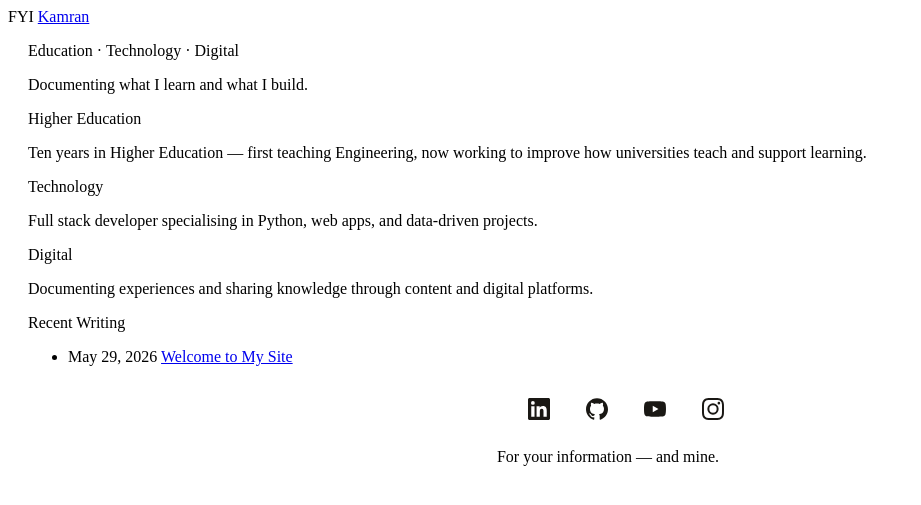
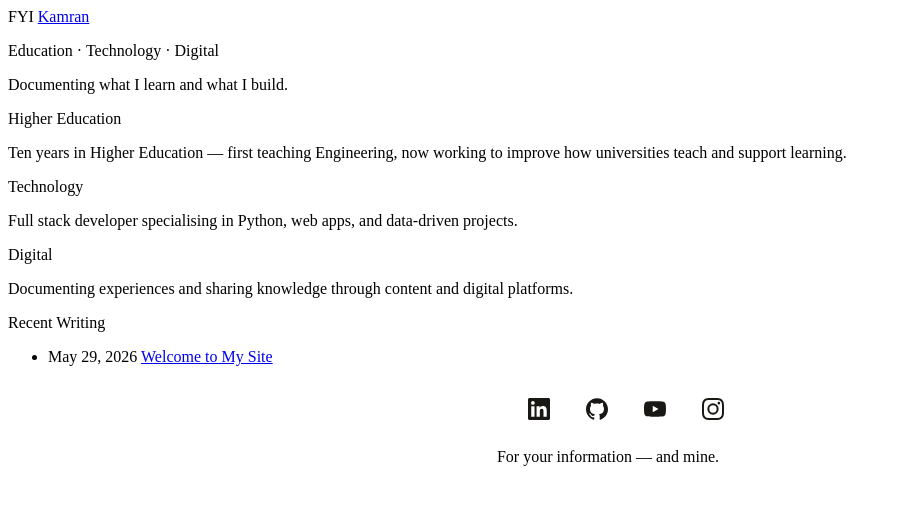
Before and after one commit to fyikamran/fyikamran.github.io, a Jekyll site: the page built from index.html, in a window 1280 px wide. Shown: the top 505 px of the page, without its empty margins (0-921 px from the left). Built offline with Jekyll 4.4.1, drawn with Linux system fonts in a browser that asks for light colours; some web fonts are replaced.

Commit message:
Update styles.css

```diff
--- a/assets/css/styles.css
+++ b/assets/css/styles.css
@@ -16,14 +16,13 @@
 .site-container {
   width: 100%;
   max-width: 1200px;
-  margin: auto;
+  margin: 0 auto;
 }
 
 .post-container {
   width:100%
   max-width: 720px;
-  margin: auto;
-  padding: 0 20px;
+  margin: 0 auto;
 }
 
 
```
